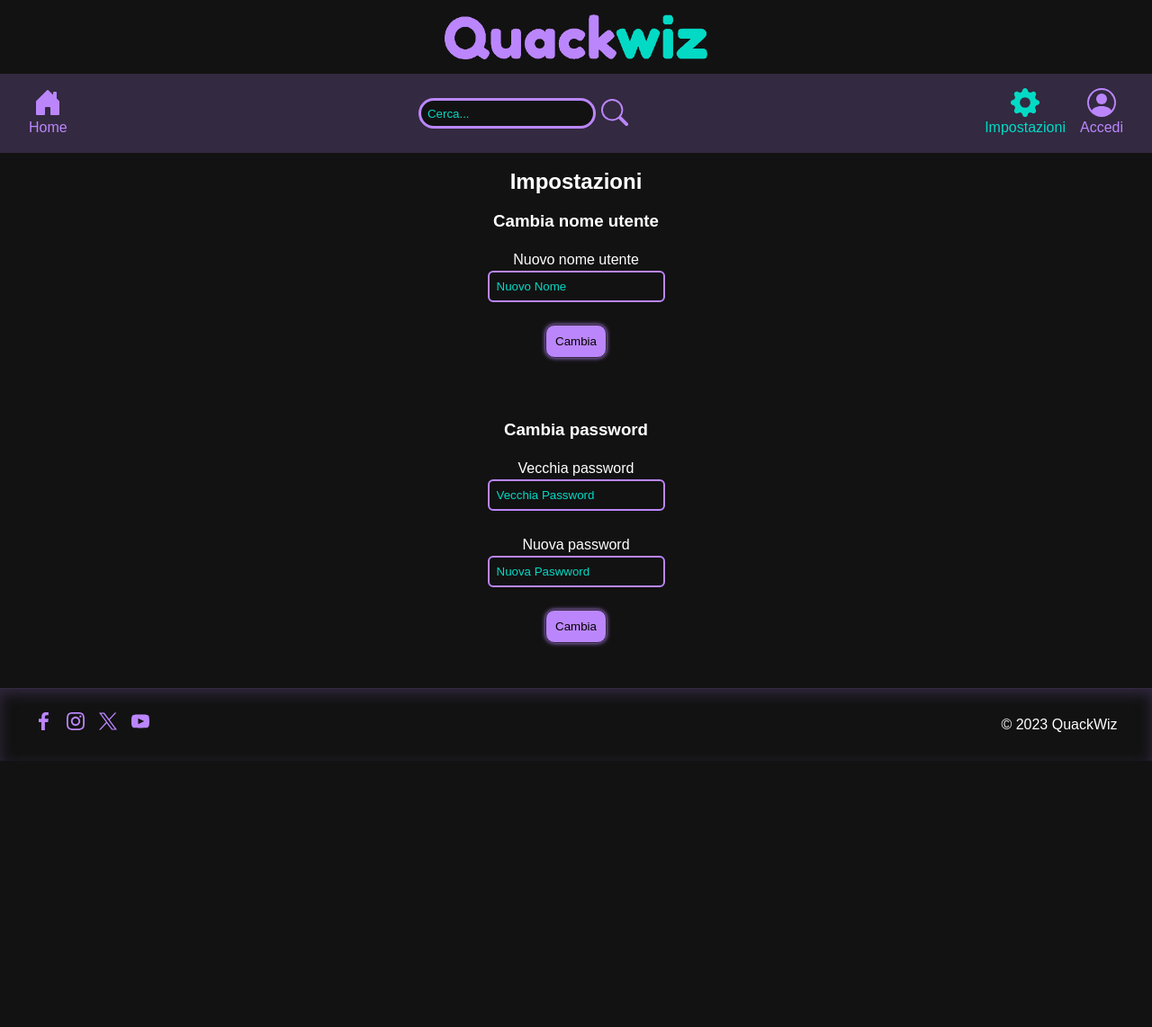
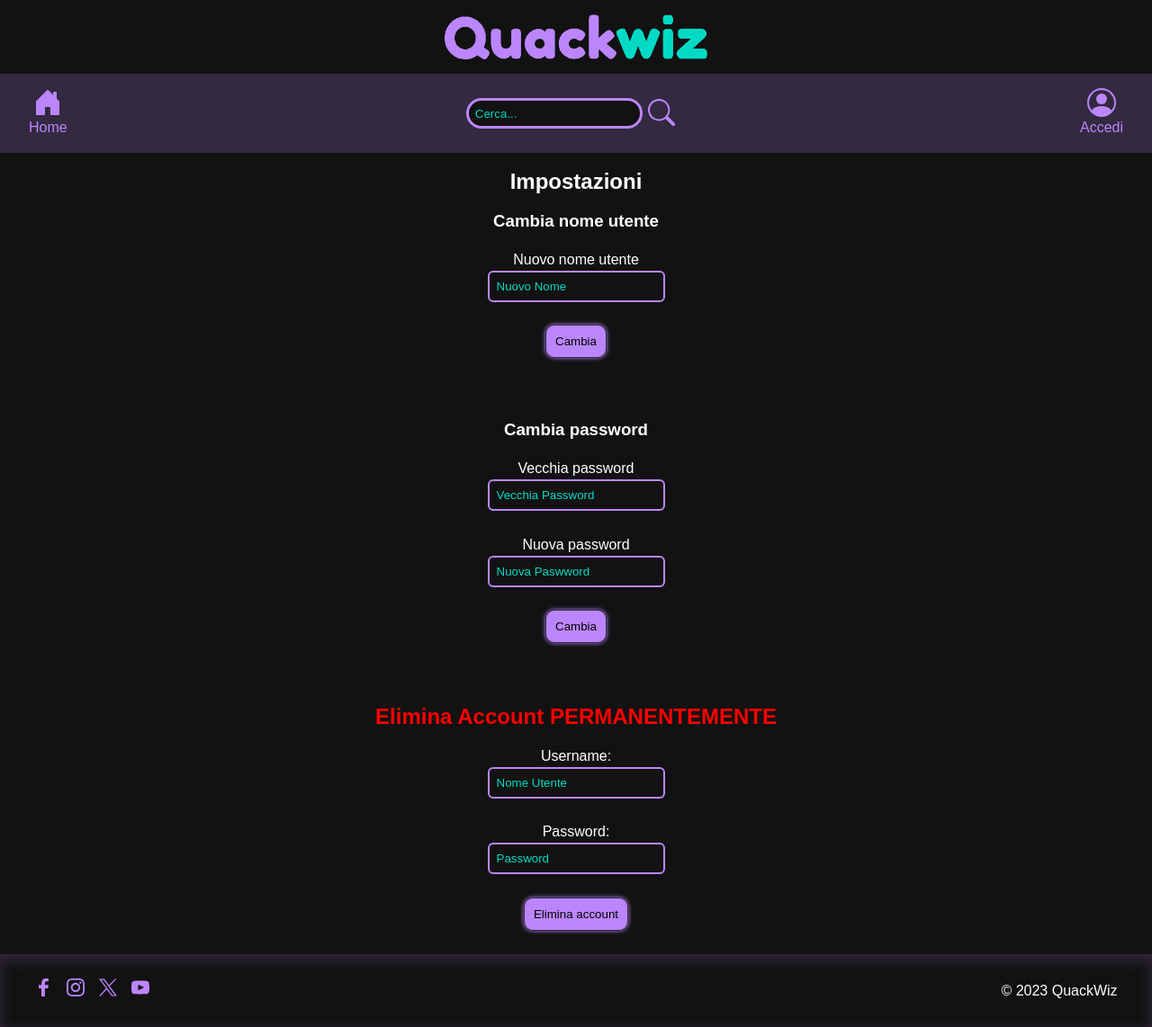
Before and after one commit to Idfil02/TEC-WEB, a PHP site: page /impostazioni.php in a window 1280 px wide. Shown: the whole page at 90% size. Before the commit the page ends 846 px from the top, so only its background shows below. Run offline with PHP 8.4, Linux system fonts and the light colour scheme.

Commit message:
Aggiunto impostazioni, gestione errori login e suggestion

```diff
--- a/layout_pagine/impostazioni.html
+++ b/layout_pagine/impostazioni.html
@@ -39,4 +39,36 @@
   </form>
 </div>
 <br />
-<script src="messages.js"></script>
+<form id="deleteAccountForm" method="post" action="php/delete_account.php">
+  <h2 id="delete-account-title" class="settings-title">Elimina Account PERMANENTEMENTE</h2>
+
+  <label for="username">Username:</label>
+  <input
+    type="text"
+    id="username"
+    name="username"
+    required
+    placeholder="Nome Utente"
+    minlength="3"
+    maxlength="20"
+  />
+
+  <label for="password">Password:</label>
+  <input
+    type="password"
+    id="password"
+    name="password"
+    required
+    placeholder="Password"
+    minlength="6"
+  />
+  <br />
+  <input
+    type="submit"
+    class="submit text-button"
+    value="Elimina account"
+    action="php/delete_account.php"
+  />
+</form>
+
+<script src="script/messages.js"></script>
--- a/script/header_mod.js
+++ b/script/header_mod.js
@@ -14,6 +14,7 @@ function checkIsLogged() {
                 logIcon.setAttribute("href", "php/logout.php");
             }
             else {
+                document.getElementById("settings").classList.add("hidden");
                 console.log('user non è loggato');
                 logIcon.setAttribute("href", "login.php");
             }
--- a/style/style.css
+++ b/style/style.css
@@ -238,6 +238,10 @@ main:has(#error-page-wrapper) {
 /***********************************************/
 .settings-title {
   text-align: center;
+}
+
+#delete-account-title {
+  color: var(--wrong);
 }
 
 form, form label {
@@ -790,7 +794,8 @@ a.tag:hover {
 }
 
 .hidden,
-#quiz-info.hidden {
+#quiz-info.hidden,
+#settings.hidden {
   display: none;
 }
 
```
Also changed, not shown: php/delete_account.php (added, +77 -0 lines).
